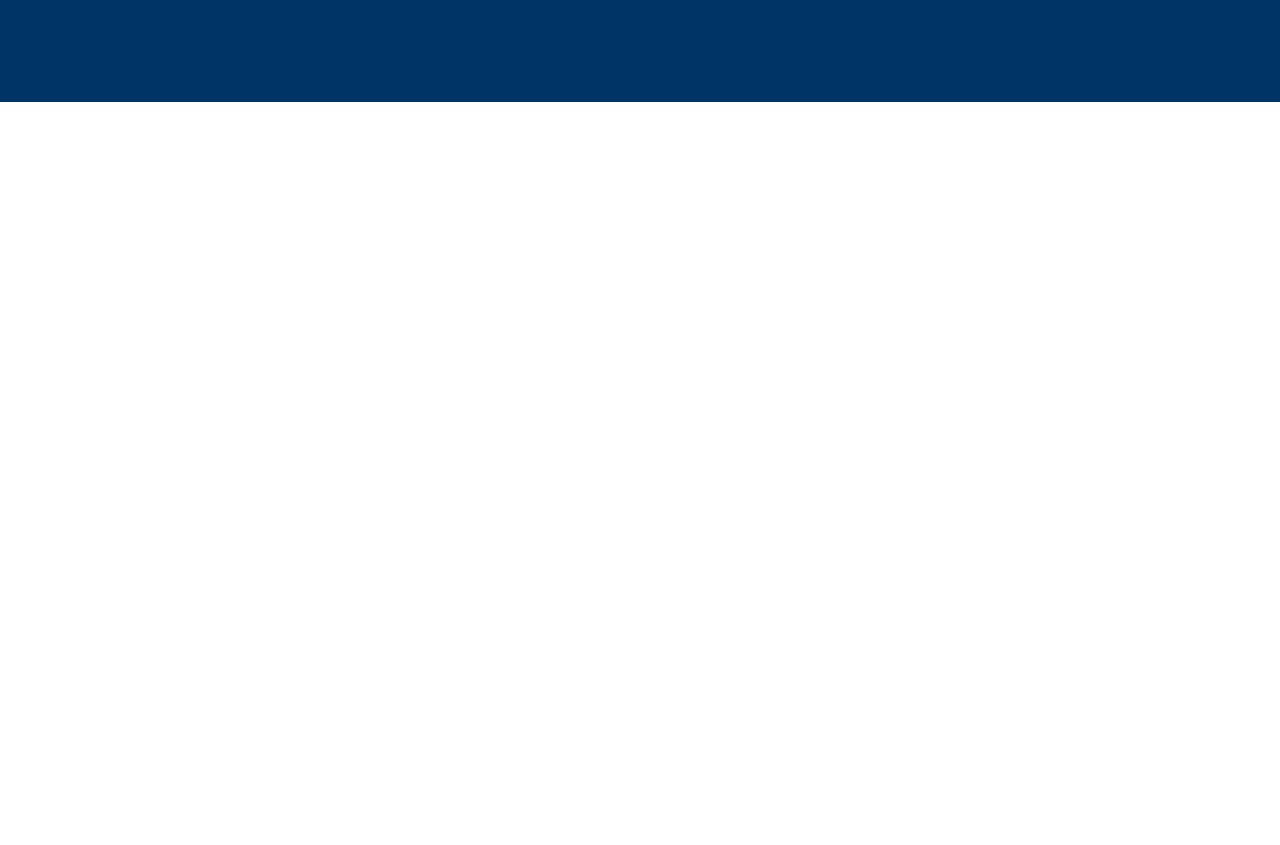
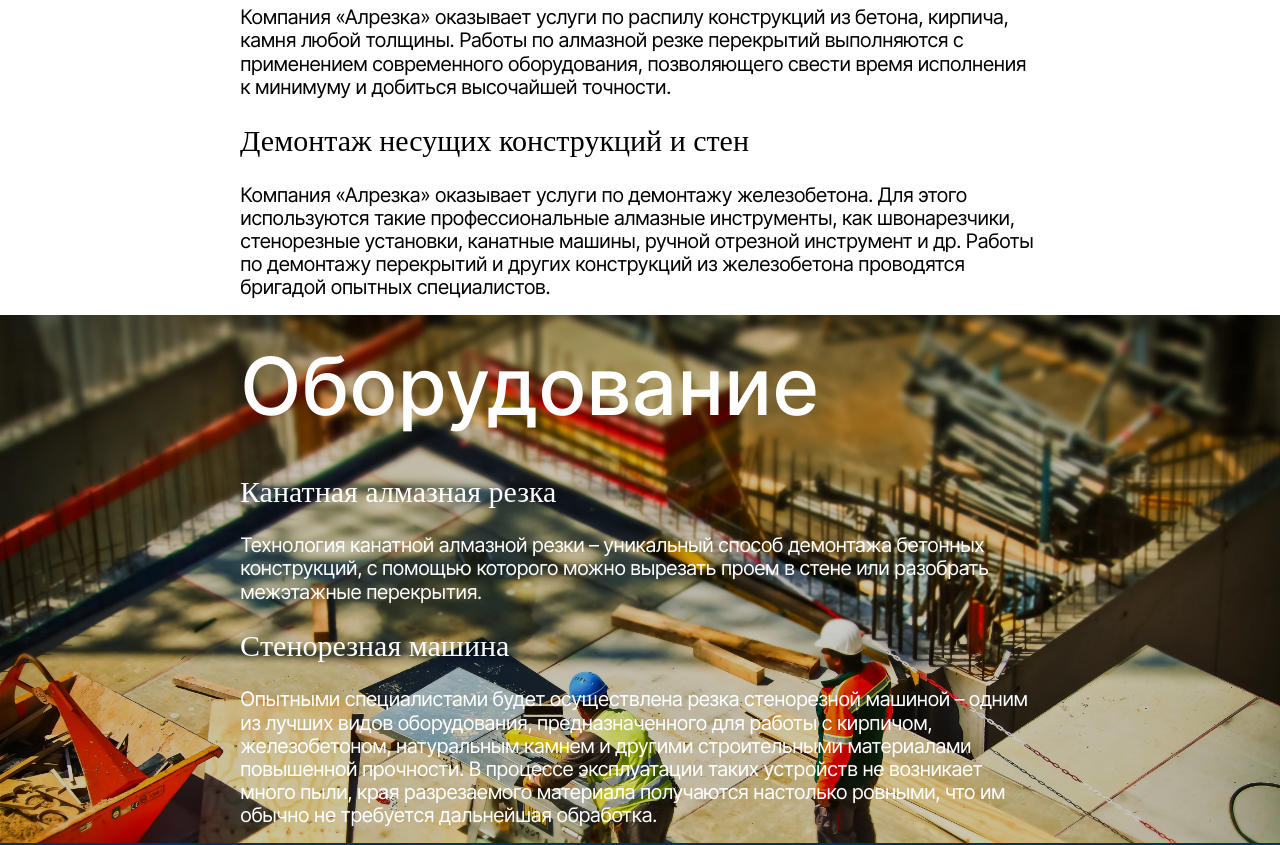
Before and after one commit to TizJourney/alrezka, a React (Create React App) app: page / in a window 1280 px wide. Shown: the part 1191-2036 px from the top of the page. Before the commit the page ends 1293 px from the top, so only its background shows below. Built offline with nearby package versions, Linux system fonts and the light colour scheme.

Commit message:
Первая реализация оборудования

```diff
--- a/src/components/Contacts/Contacs.js
+++ b/src/components/Contacts/Contacts.js
@@ -4,7 +4,7 @@
 
 import classnames from 'classnames';
 
-export default function Promo(props) {
+export default function Contacts(props) {
     return (
         <div className={classnames('contacts', props.className)}>
             <p className='contacts__item'>E-mail: <a className='contacts__link' href='mailto:zakaz@alrezka.ru'>zakaz@alrezka.ru</a></p>
--- /dev/null
+++ b/src/components/ContentItem/ContentItem.css
@@ -0,0 +1,21 @@
+.content-item_white {
+    color: white;
+}
+
+.content-item__text {
+    margin: 15px 0 15px 0;
+    padding: 0;
+    font-family: Inter, Helvetica, Arial, sans-serif;
+    font-style: normal;
+    font-weight: normal;
+    font-size: 20px;
+    line-height: 1.16;
+    letter-spacing: -0.04em;
+}
+
+.content-item__title {
+    margin-top: 10px;
+    font-weight: 500;
+    font-size: 30px;
+    line-height: 1.16;
+}
--- /dev/null
+++ b/src/components/ContentItem/ContentItem.js
@@ -0,0 +1,14 @@
+import './ContentItem.css';
+
+import React from 'react';
+
+import classnames from 'classnames';
+
+export default function ContentItem(props) {
+    return (
+        <div className={classnames('content-item', props.className, props.theme === 'white' && 'content-item_white')}>
+            <h2 className='content-item__title'>{props.title}</h2>
+            <p className='content-item__text'>{props.text}</p>
+        </div>
+    )
+}
--- a/src/components/Main/Main.css
+++ b/src/components/Main/Main.css
@@ -13,6 +13,25 @@
 }
 
 .main_promo::after {
+  content: '';
+  position: absolute;
+  z-index: 2;
+  width: 100%;
+  height: 100%;
+  top: 0;
+  left: 0;
+  background: black;
+  opacity: 0.2;
+}
+
+.main_equipment {
+  background-image: url('../../images/building-2.jpg');
+  background-size:cover;
+  background-repeat: no-repeat;
+  min-height: 40vh;
+}
+
+.main_equipment::after {
   content: '';
   position: absolute;
   z-index: 2;
@@ -48,6 +67,11 @@
   color: white;
 }
 
+
+.main-content__title_black {
+  color: black;
+}
+
 .main_nav-tab {
   position: fixed;
   left: 50px;
--- a/src/components/Main/Main.js
+++ b/src/components/Main/Main.js
@@ -6,9 +6,11 @@
 import React from 'react';
 
 import Promo from '../Promo/Promo';
-import Contacts from '../Contacts/Contacs';
 import Header from '../Header/Header';
 import NavTab from '../NavTab/NavTab';
+import Contacts from '../Contacts/Contacts';
+import ContentItem from '../ContentItem/ContentItem';
+
 
 function MainPage(props) {
   return (
@@ -34,9 +36,27 @@
         </MainPage>
       </div>
 
+      <div className='main main_service' id='service'>
+        <MainPage className='main_content main-page main-page_service'>
+          <MainTitle className='main-page__item main-page__item_service main-content__title_black' title='Услуги' />
+          <ContentItem title='Алмазное бурение' text='Одним из направлений деятельности компании «Алрезка» является сверление отверстий с помощью современных технологий. Это позволяет получить отверстия ровной формы различного диаметра в строительных конструкциях из железобетонных плит, кирпича, камня и прочих материалов.' />
+          <ContentItem title='Cоздание проемов в стенах' text='Компания «Алрезка» оказывает услуги по распилу конструкций из бетона, кирпича, камня любой толщины. Работы по алмазной резке перекрытий выполняются с применением современного оборудования, позволяющего свести время исполнения к минимуму и добиться высочайшей точности.' />
+          <ContentItem title='Демонтаж несущих конструкций и стен' text='Компания «Алрезка» оказывает услуги по демонтажу железобетона. Для этого используются такие профессиональные алмазные инструменты, как швонарезчики, стенорезные установки, канатные машины, ручной отрезной инструмент и др. Работы по демонтажу перекрытий и других конструкций из железобетона проводятся бригадой опытных специалистов.' />
+        </MainPage>
+      </div>
+
+
+      <div className='main main_equipment' id='equipment'>
+        <MainPage className='main_content main-page main-page_equipment'>
+          <MainTitle className='main-page__item main-page__item_equipment' title='Оборудование'/>
+          <ContentItem theme='white' title='Канатная алмазная резка' text='Технология канатной алмазной резки – уникальный способ демонтажа бетонных конструкций, с помощью которого можно вырезать проем в стене или разобрать межэтажные перекрытия.' />
+          <ContentItem theme='white' title='Cтенорезная машина' text='Опытными специалистами будет осуществлена резка стенорезной машиной – одним из лучших видов оборудования, предназначенного для работы с кирпичом, железобетоном, натуральным камнем и другими строительными материалами повышенной прочности. В процессе эксплуатации таких устройств не возникает много пыли, края разрезаемого материала получаются настолько ровными, что им обычно не требуется дальнейшая обработка.' />
+        </MainPage>
+      </div>
+
       <div className='main main_contacts' id='contacts'>
         <MainPage className='main_content main-page main-page_contacts'>
-          <MainTitle className='main-page__item main-page__item_service' title='Контакты' />
+          <MainTitle className='main-page__item main-page__item_contacts' title='Контакты' />
           <Contacts />
         </MainPage>
       </div>
```
